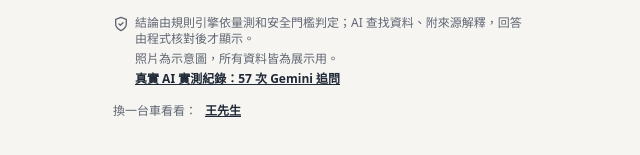
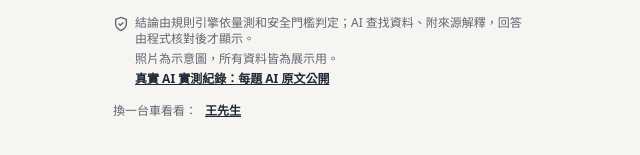
Before and after one commit to hh123456tw/toyota-trust-intelligence-mvp, a Next.js app: page /card/lin in a window 1280 px wide. Shown: the part 3652-3807 px from the top of the page, without its empty margins (319-959 px from the left). Built offline with nearby package versions, Linux system fonts and the light colour scheme.

Commit message:
決策卡底部實測連結拿掉過時的「57 次」，改成「每題 AI 原文公開」，數字只放 /eval 頁

```diff
--- a/src/app/card/[id]/DecisionCard.tsx
+++ b/src/app/card/[id]/DecisionCard.tsx
@@ -228,7 +228,7 @@ export default function DecisionCard(props: {
         <p className="pl-5.5">照片為示意圖，所有資料皆為展示用。</p>
         <p className="pl-5.5">
           <Link href="/eval" className="font-semibold text-ink-2 underline">
-            真實 AI 實測紀錄：57 次 Gemini 追問
+            真實 AI 實測紀錄：每題 AI 原文公開
           </Link>
         </p>
         {others.length > 0 && (
```
